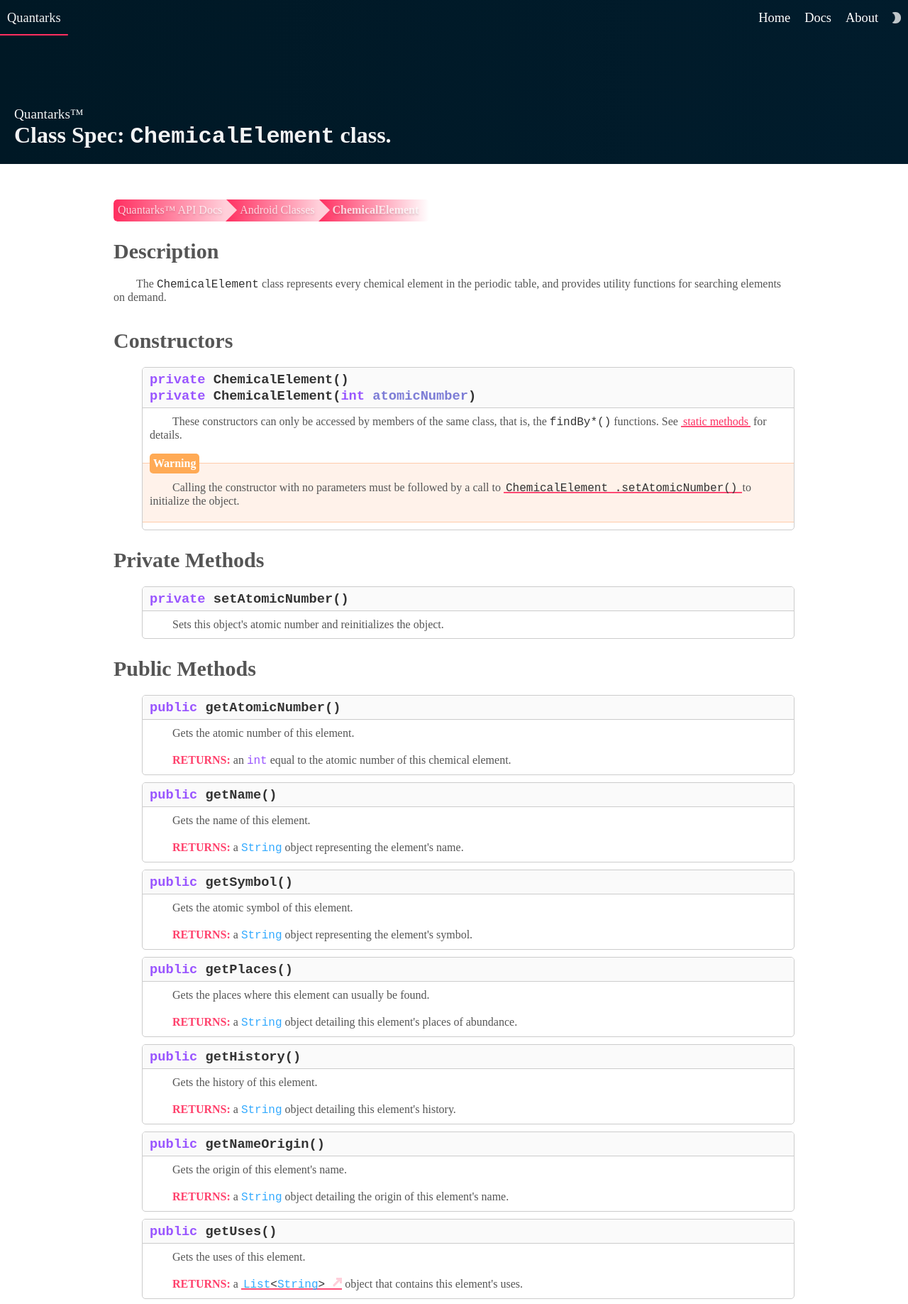
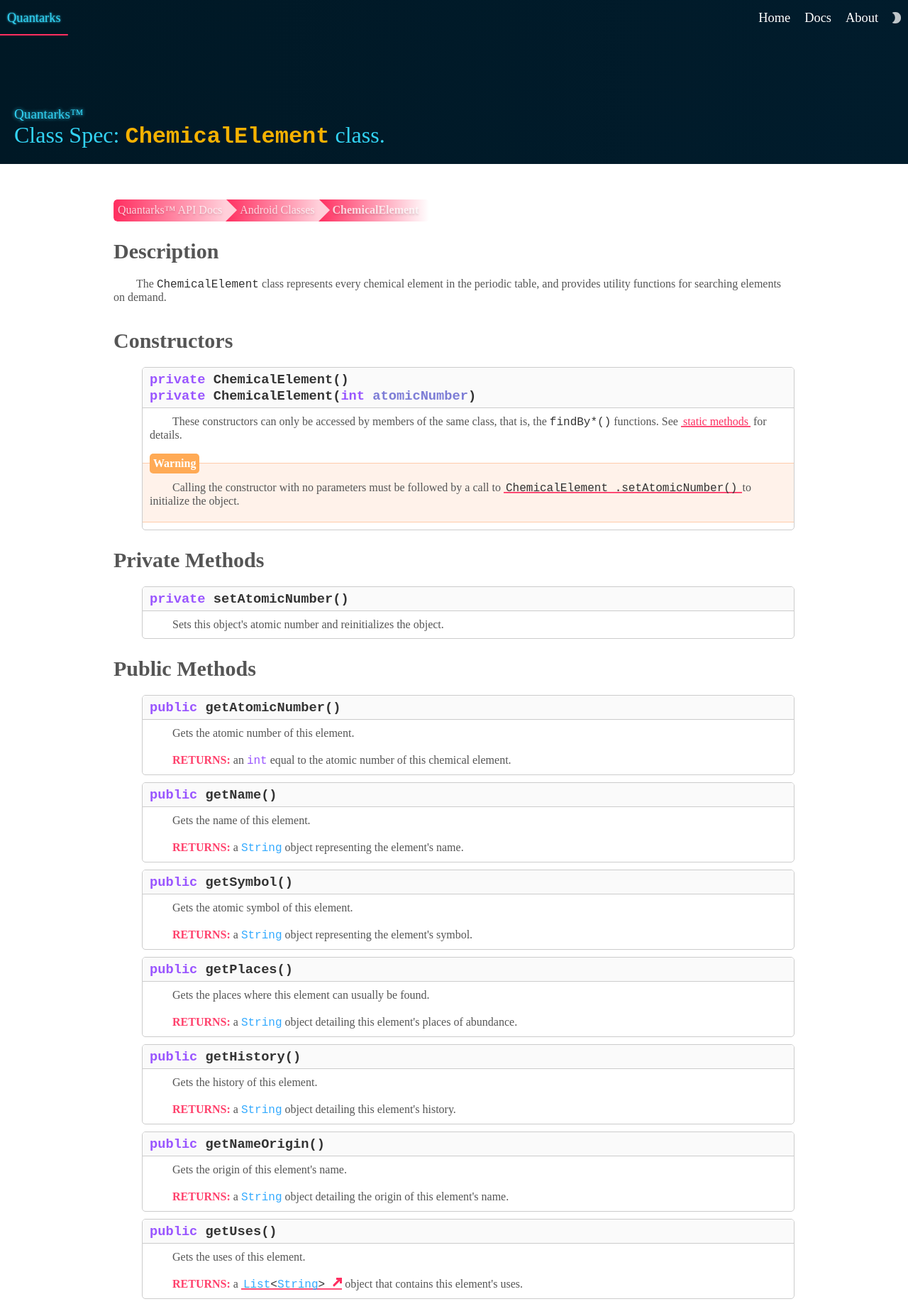
Before and after one commit to Quantarks/quantarks.github.io, a plain HTML site: page java-android/chemical-element.html in a window 1280 px wide. Shown: the top 1837 px of the page at 71% size. Drawn offline with Linux system fonts and the light colour scheme; a web font is replaced by a local one.

Commit message:
Additional arrangements for the UI design

```diff
--- a/src/index.css
+++ b/src/index.css
@@ -21,6 +21,8 @@ html {
     --text-oncolor: rgba(255, 255, 255, 0.75);
     --warning-light: #FFF2EA;
     --warning-dark: #fca;
+    --text-header: #f5b101;
+    --text-header-accent: #32d3f4;
 }
 
 html.dark {
@@ -88,8 +90,14 @@ pre.code {
     background: linear-gradient(to right, #001825, #011C2C);
     padding: 20px;
     padding-top: 100px;
-    color: rgba(255, 255, 255, 0.95) !important;
+    color: var(--text-header) !important;
+    font-weight: 300;
     margin-bottom: 50px;
+}
+
+.banner h1 {
+    font-weight: 300;
+    color: var(--text-header-accent);
 }
 
 a {
@@ -125,8 +133,8 @@ a[target=_blank]::before {
     content: '';
     position: absolute;
     right: 0;
-    border-top: 3px solid var(--link-color-opacified);
-    border-right: 3px solid var(--link-color-opacified);
+    border-top: 3px solid var(--link-color);
+    border-right: 3px solid var(--link-color);
     height: .5rem;
     width: .5rem;
 }
@@ -139,7 +147,7 @@ a[target=_blank]::after {
     width: 3px;
     height: 1rem;
     margin-left: 5px;
-    background: var(--link-color-opacified);
+    background: var(--link-color);
     border-radius: 3px;
     transform: rotate(45deg);
 }
@@ -171,10 +179,12 @@ p {
 
 .site-title {
     font-size: 1.2rem;
+    color: var(--text-header-accent);
+    text-shadow: 0 0 5px var(--text-header-accent);
 }
 
 .spec-subject {
-    color: rgba(255, 255, 255, 0.95);
+    color: var(--text-header);
     font-weight: bold;
 }
 
@@ -425,7 +435,15 @@ html.dark .breadcrumb:last-child {
 
 .nav a:hover {
     background-size: 100% 0.15rem;
+    color: var(--text-header-accent) !important;
+    text-shadow: 0 0 3px var(--text-header-accent);
     transition: background-size 300ms;
+}
+
+.nav a:hover svg {
+    filter: drop-shadow(0 2px 3px var(--text-header-accent));
+    fill: var(--text-header-accent);
+    stroke: var(--text-header-accent);
 }
 
 .padding-fix {
```
